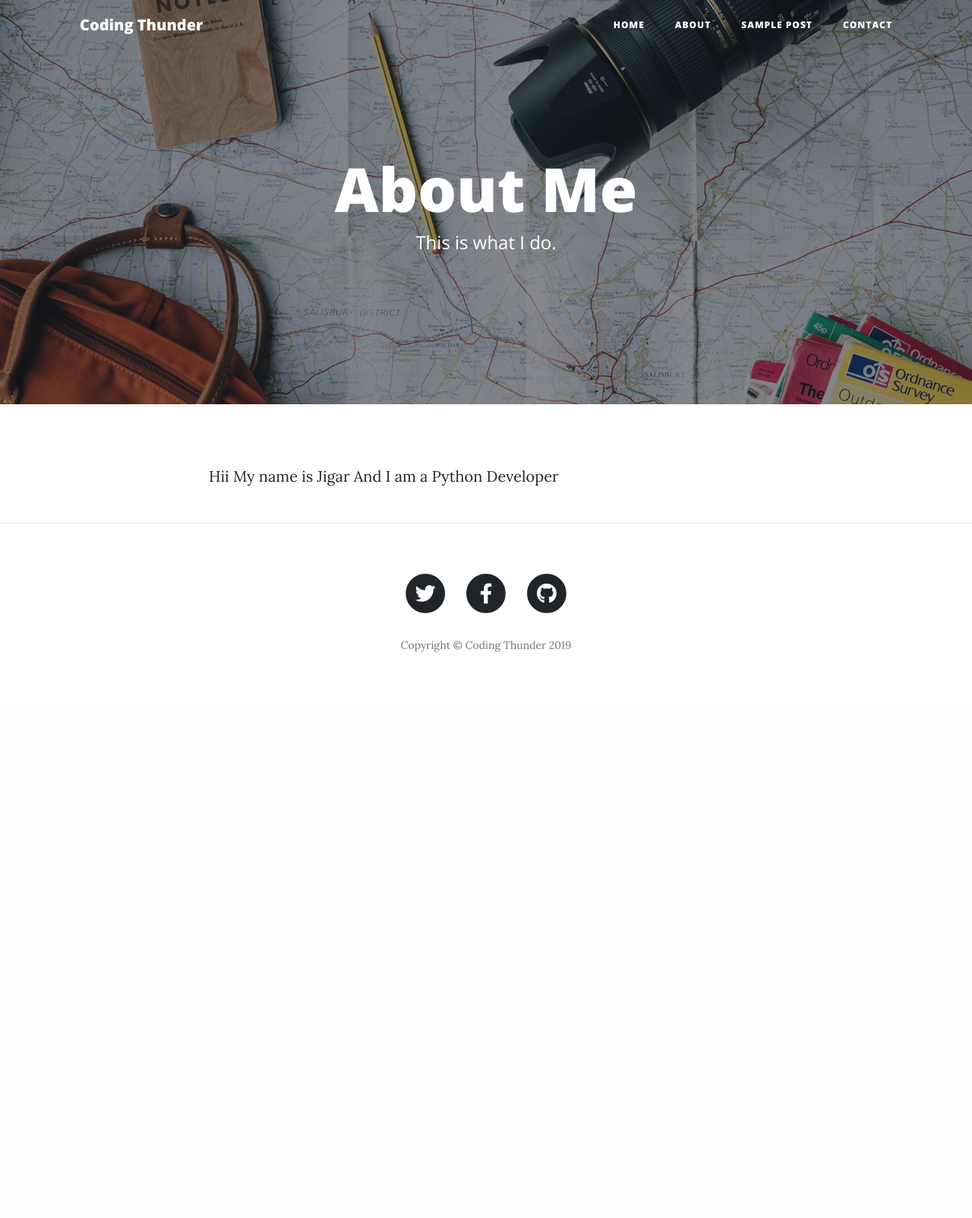
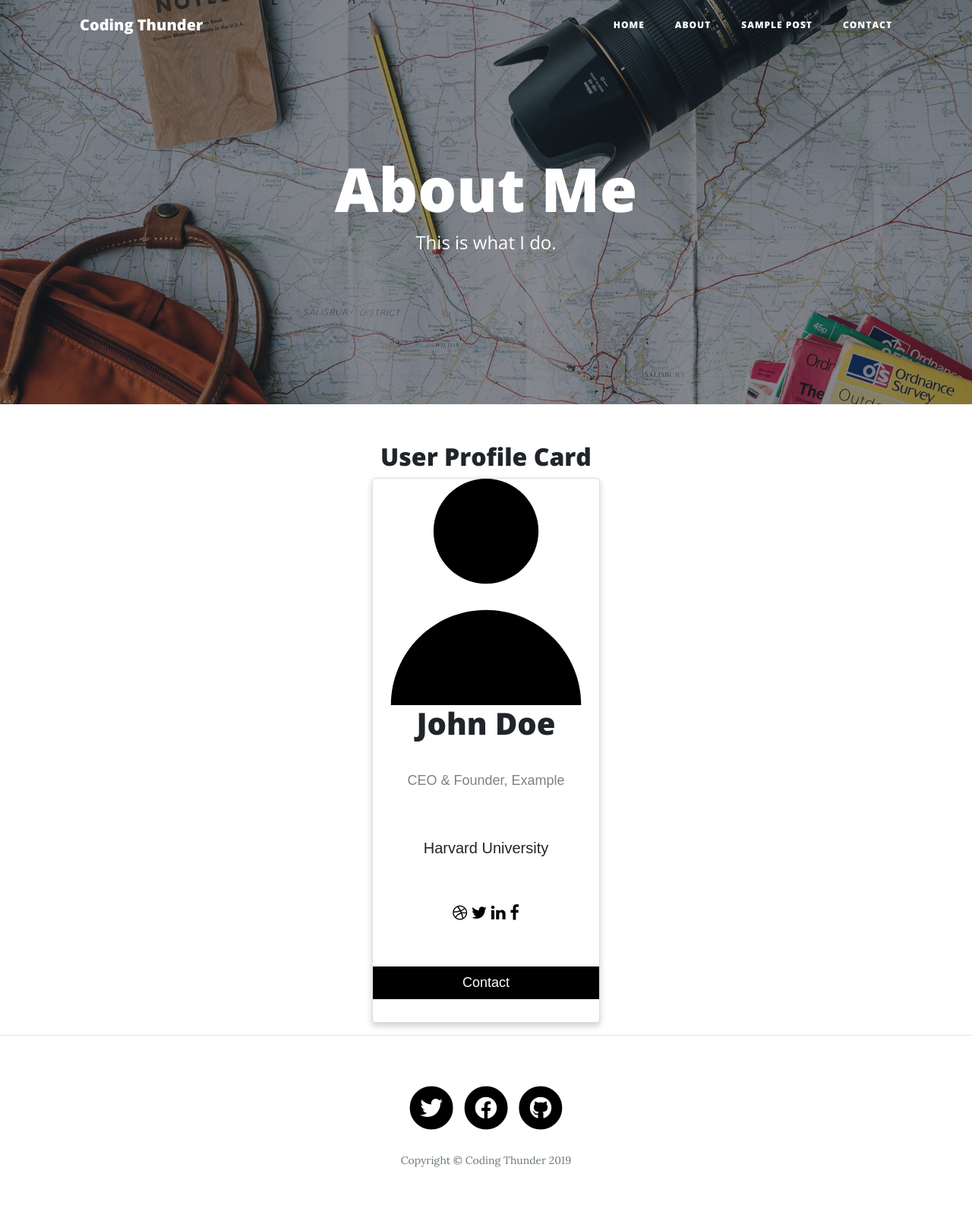
Before and after one commit to jigarviroja/FlaskApp, a Flask app: page /about in a window 1280 px wide. Shown: the whole page at 76% size. Before the commit the page ends 858 px from the top, so only its background shows below. Run offline with Flask 2, Linux system fonts and the light colour scheme; some libraries are stand-ins or nearby versions.

Commit message:
Developer Profile Added

```diff
--- a/templates/about.html
+++ b/templates/about.html
@@ -1,5 +1,4 @@
-{% extends "layout.html" %}
-{% block body%}
+{% extends "layout.html" %} {% block body%}
 <!-- Page Header -->
 <header class="masthead" style="background-image: url('{{ url_for('static',filename='img/about-bg.jpg') }}  ')">
   <div class="overlay"></div>
@@ -16,11 +15,73 @@
 </header>
 
 <!-- Main Content -->
-<div class="container">
-  <div class="row">
-    <div class="col-lg-8 col-md-10 mx-auto">
-      <p>{{params['about_text']}}</p>
+
+<!DOCTYPE html>
+<html>
+
+<head>
+  <link rel="stylesheet" href="https://cdnjs.cloudflare.com/ajax/libs/font-awesome/4.7.0/css/font-awesome.min.css">
+  <style>
+    .card {
+      box-shadow: 0 4px 8px 0 rgba(0, 0, 0, 0.2);
+      max-width: 300px;
+      margin: auto;
+      text-align: center;
+      font-family: arial;
+    }
+
+    .title {
+      color: grey;
+      font-size: 18px;
+    }
+
+    button {
+      border: none;
+      outline: 0;
+      display: inline-block;
+      padding: 8px;
+      color: white;
+      background-color: #000;
+      text-align: center;
+      cursor: pointer;
+      width: 100%;
+      font-size: 18px;
+    }
+
+    a {
+      text-decoration: none;
+      font-size: 22px;
+      color: black;
+    }
+
+    button:hover,
+    a:hover {
+      opacity: 0.7;
+    }
+  </style>
+</head>
+
+<body>
+
+  <h2 style="text-align:center">User Profile Card</h2>
+
+  <div class="card">
+    <img src="{{ url_for('static',filename='img/login.svg') }}" alt="John" height=50% style="width:100%">
+    <h1>John Doe</h1>
+    <p class="title">CEO & Founder, Example</p>
+    <p>Harvard University</p>
+    <div style="margin: 24px 0;">
+      <a href="#"><i class="fa fa-dribbble"></i></a>
+      <a href="#"><i class="fa fa-twitter"></i></a>
+      <a href="#"><i class="fa fa-linkedin"></i></a>
+      <a href="#"><i class="fa fa-facebook"></i></a>
     </div>
+    <p><button>Contact</button></p>
   </div>
-</div>
+
+</body>
+
+</html>
+
+
 {% endblock %}
```
Also changed, not shown: 1 other file.
